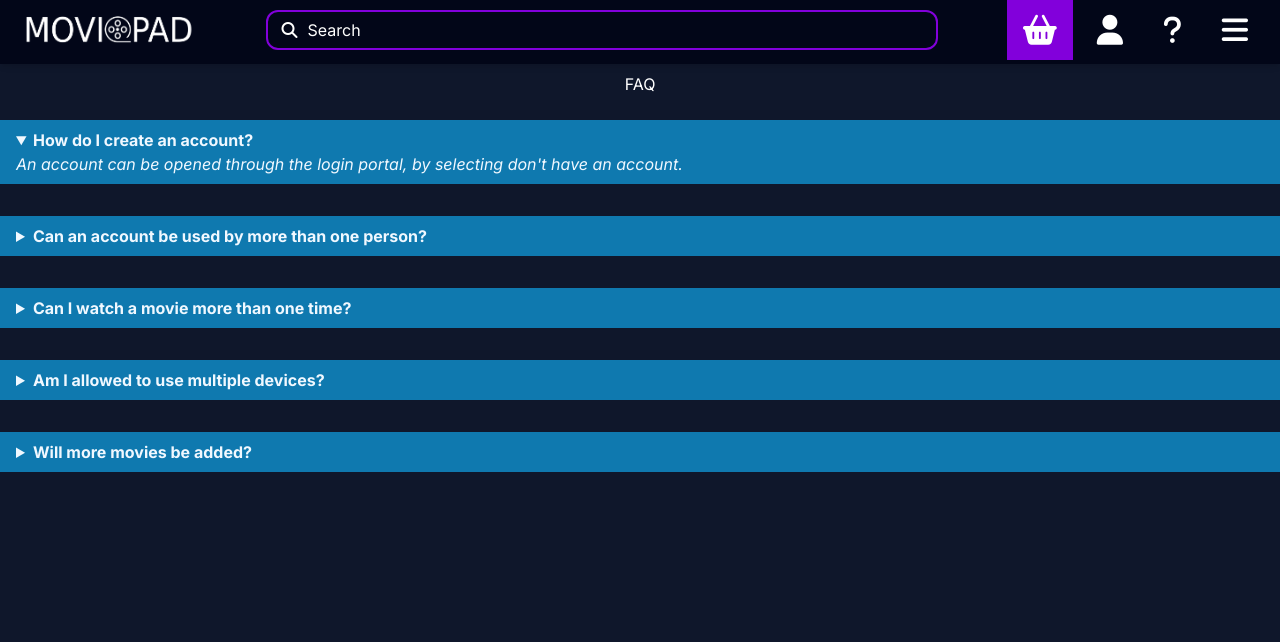
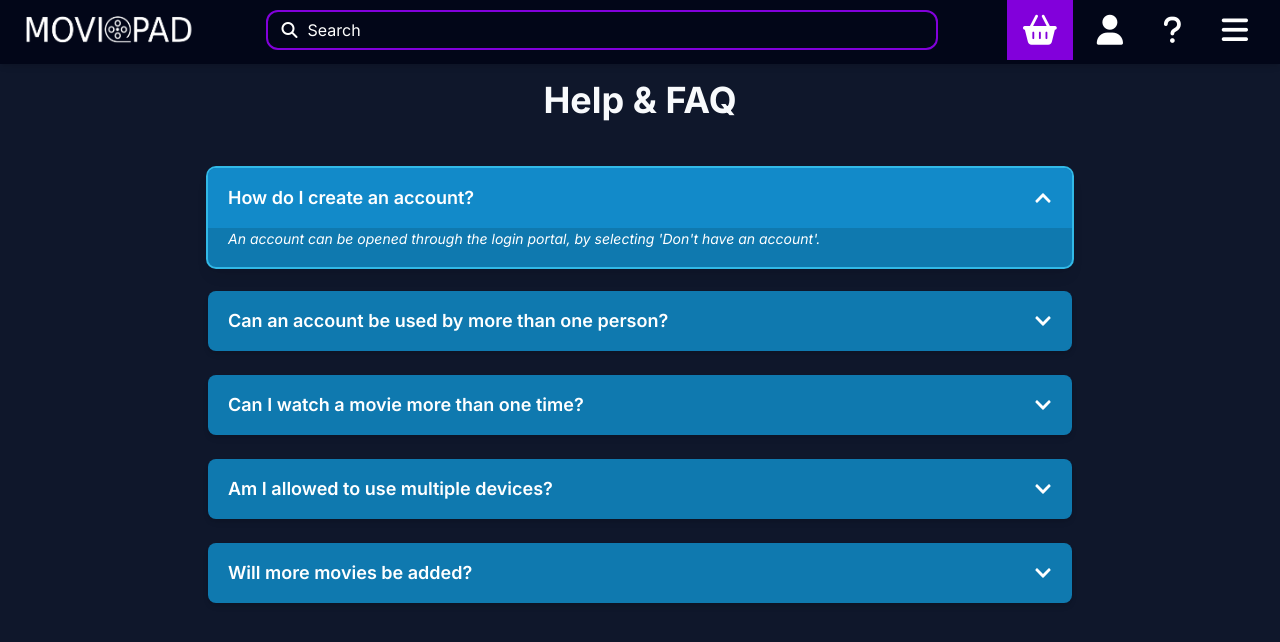
Before and after one commit to Kaialogen/Movie-Pad, a React (Vite) app: page /help in a window 1280 px wide. Both pictures are taken after a click on the heading "How do I create an account?". Shown: the top 642 px of the page. Built offline with nearby package versions, Linux system fonts and the light colour scheme.

Commit message:
feat: Migrated HelpPage to Tailwind

```diff
--- a/src/pages/HelpPage.css
+++ /dev/null
@@ -1,41 +0,0 @@
-.center {
-  display: block;
-  margin-left: auto;
-  margin-right: auto;
-  width: 80%;
-}
-
-.text-title {
-  color: white;
-  font-size: 50px;
-  padding: 16px 32px;
-  font-weight: bold;
-  text-align: center;
-}
-
-summary {
-  color: aliceblue;
-}
-
-.text {
-  color: aliceblue;
-}
-
-details {
-  background: #0f79af;
-  margin-bottom: 2rem;
-  padding: 0.5rem 1rem;
-}
-
-summary {
-  cursor: pointer;
-}
-
-summary > * {
-  display: inline;
-}
-
-.main h1 {
-  text-align: center;
-  color: white;
-}
--- a/src/pages/HelpPage.jsx
+++ b/src/pages/HelpPage.jsx
@@ -1,74 +1,53 @@
 import NavBar from '../components/NavBar/NavBar';
-
-import './HelpPage.css';
+import { FaChevronDown } from 'react-icons/fa';
 
 export default function HelpPage() {
-  let acc = document.getElementsByClassName('accordion');
-
-  for (let i = 0; i < acc.length; i++) {
-    acc[i].addEventListener('click', function () {
-      this.classList.toggle('active');
-      let panel = this.nextElementSibling;
-      if (panel.style.display === 'block') {
-        panel.style.display = 'none';
-      } else {
-        panel.style.display = 'block';
-      }
-    });
-  }
+  const faqs = [
+    {
+      question: 'How do I create an account?',
+      answer: "An account can be opened through the login portal, by selecting 'Don't have an account'.",
+    },
+    {
+      question: 'Can an account be used by more than one person?',
+      answer: 'No, only one person should have access to an account.',
+    },
+    {
+      question: 'Can I watch a movie more than one time?',
+      answer: 'Yes, you can watch a movie as many times as you want during your rental period.',
+    },
+    {
+      question: 'Am I allowed to use multiple devices?',
+      answer: 'Yes, you can log on and watch on multiple devices but not at the same time.',
+    },
+    {
+      question: 'Will more movies be added?',
+      answer: 'Yes, we intend to add more movies in the future, although there is not a fixed date for this.',
+    },
+  ];
 
   return (
-    <>
+    <div className='bg-slate-900 min-h-screen text-slate-50 font-inter'>
       <NavBar />
-      <div id='main' className='main'>
-        <article>
-          <br />
-          <br />
-          <br />
-          <h1>FAQ</h1>
-          <br />
-          <details>
-            <summary>
-              <strong>How do I create an account?</strong>
-            </summary>
-            <div className='text'>
-              <em>An account can be opened through the login portal, by selecting don't have an account. </em>
-            </div>
-          </details>
-          <details>
-            <summary>
-              <strong>Can an account be used by more than one person?</strong>
-            </summary>
-            <div className='text'>
-              <em> No, only one person should have access to an account. </em>
-            </div>
-          </details>
-          <details>
-            <summary>
-              <strong>Can I watch a movie more than one time?</strong>
-            </summary>
-            <div className='text'>
-              <em>Yes, you can watch a movie as many times as you want during your rental period.</em>
-            </div>
-          </details>
-          <details>
-            <summary>
-              <strong>Am I allowed to use multiple devices?</strong>
-            </summary>
-            <div className='text'>
-              <em>Yes, you can log on and watch on multiple devices but not at the same time.</em>
-            </div>
-          </details>
-          <details>
-            <summary>
-              <strong>Will more movies be added?</strong>
-            </summary>
-            <div className='text'>
-              <em>Yes we intend to add more movies in the future, although there is not a fixed date for this.</em>
-            </div>
-          </details>
-        </article>
-      </div>
-    </>
+      <main className='max-w-4xl mx-auto px-4 py-20'>
+        <h1 className='text-4xl font-bold text-center mb-12'>Help & FAQ</h1>
+
+        <section className='space-y-6'>
+          {faqs.map((faq, idx) => (
+            <details
+              key={idx}
+              className='group bg-[#0f79af] rounded-lg shadow-md transition duration-300 open:shadow-lg open:ring-2 open:ring-[#32b9e7] overflow-hidden'
+            >
+              <summary className='flex items-center justify-between cursor-pointer px-5 py-4 text-lg font-semibold text-white transition-all group-open:bg-[#128ac9]'>
+                {faq.question}
+                <FaChevronDown className='transition-transform duration-300 group-open:rotate-180' />
+              </summary>
+              <div className='px-5 pb-4 text-white text-sm leading-relaxed'>
+                <em>{faq.answer}</em>
+              </div>
+            </details>
+          ))}
+        </section>
+      </main>
+    </div>
   );
 }
--- a/src/pages/HomePage.jsx
+++ b/src/pages/HomePage.jsx
@@ -1,4 +1,4 @@
-import NavBar from '../components/Navbar/NavBar.jsx';
+import NavBar from '../components/NavBar/NavBar.jsx';
 import SlideShow from '../components/SlideShow/SlideShow.jsx';
 import ShopGrid from '../components/ShopGrid/ShopGrid.jsx';
 
```
